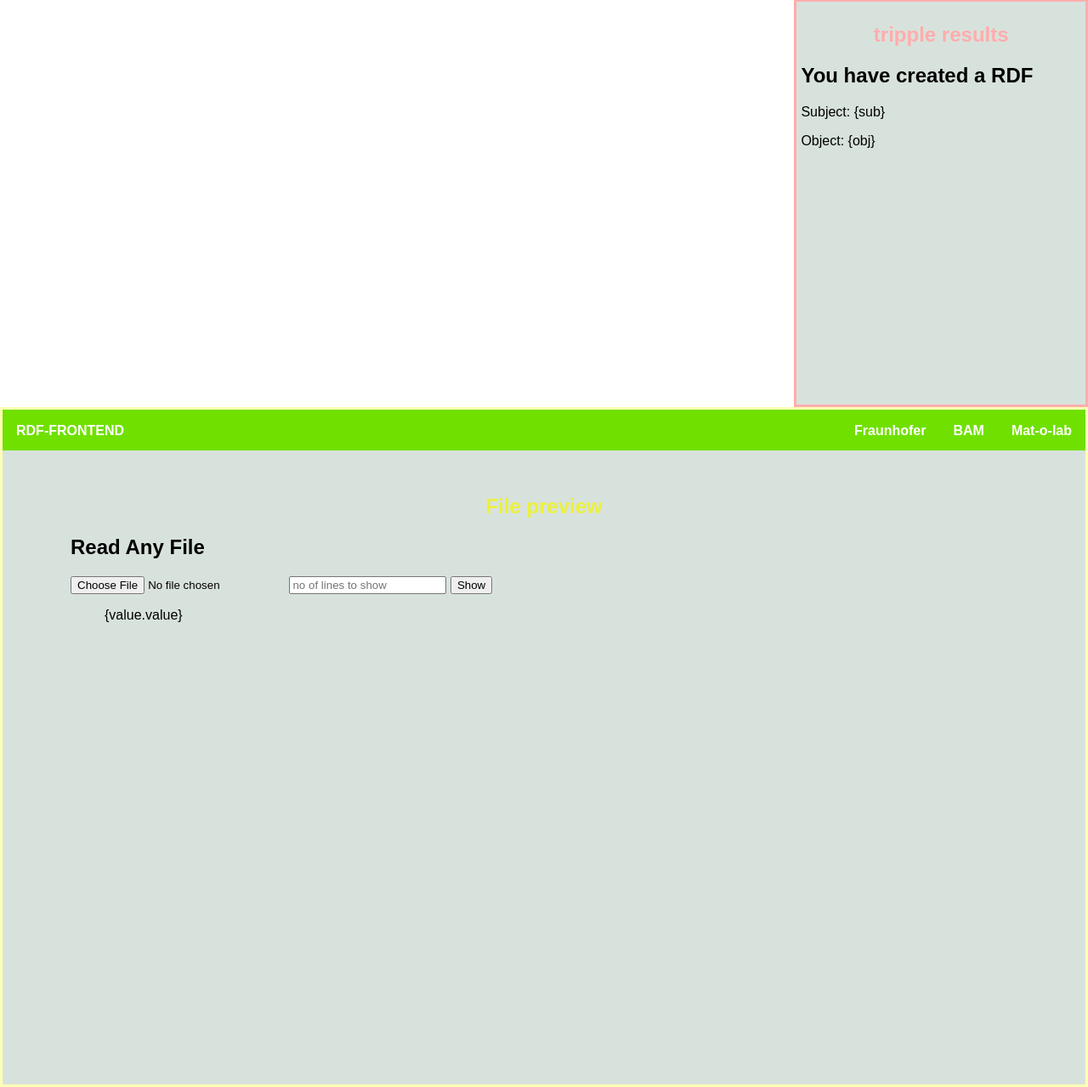
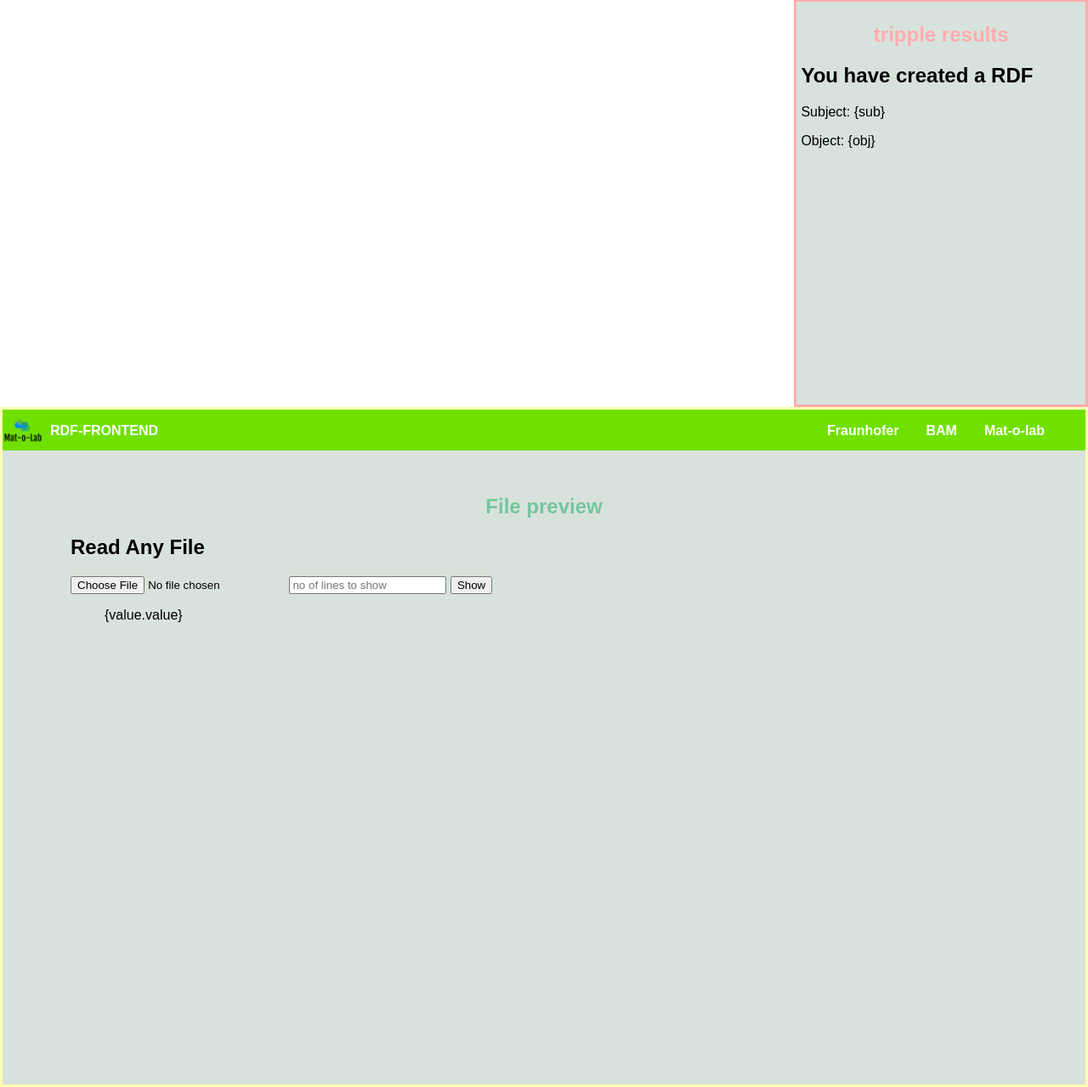
Before and after one commit to awi2004/RdfMapper, a Flask app: template rdfdataextraction-master/templates/test_regex_file.html in a window 1280 px wide. Shown: the part 321-1600 px from the top of the page at 85% size. Run offline with Flask 2, Linux system fonts and the light colour scheme; the template is opened without the code that fills it, so the values that code supplies are empty.

Commit message:
add logo to navbar menu

```diff
--- a/rdfdataextraction-master/static/style.css
+++ b/rdfdataextraction-master/static/style.css
@@ -113,7 +113,7 @@
 }
 
 .main-menu h1 {
-  color: #ebf13a;
+  color: #74c69d;
   text-align: center;
 }
 
@@ -140,6 +140,15 @@
   margin-left: 2em;
 }
 
+.main-menu nav img {
+  width: auto;
+  height: auto;
+  max-height: 3em;
+  position: absolute;
+  left: 0;
+  top: 0;
+}
+
 .main-menu nav ul {
   list-style-type: none;
   margin: 0;
@@ -160,4 +169,5 @@
   display: inline;
   float: left;
   padding: 1em;
+  margin-left: 2.5em;
 }
--- a/rdfdataextraction-master/templates/test_regex_file.html
+++ b/rdfdataextraction-master/templates/test_regex_file.html
@@ -74,6 +74,7 @@
             <nav>
                 <ul>
                     <li><strong>RDF-FRONTEND</strong></li>
+                    <li><img src="static/images/logo.png" alt=""></li>
                     <li><a href="#"><strong>Mat-o-lab</strong></a> </li>
                     <li><a href="https://www.bam.de/Navigation/DE/Home/home.html" target="_blank"><strong>BAM</strong></a></li>
                     <li><a href="https://www.imws.fraunhofer.de/" target="_blank"><strong>Fraunhofer</strong></a></li>
```
Also changed, not shown: rdfdataextraction-master/static/images/logo.png (added).
